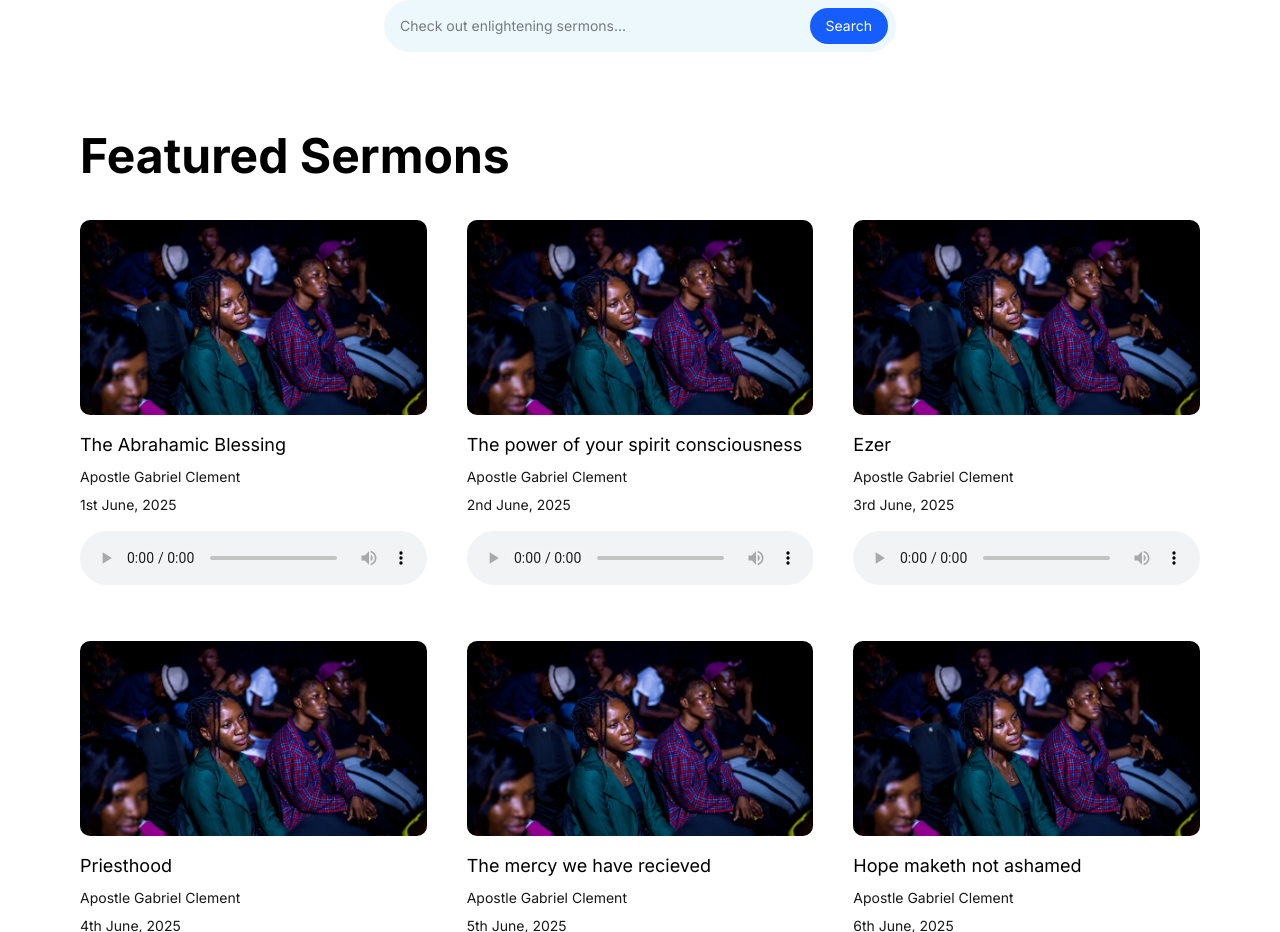
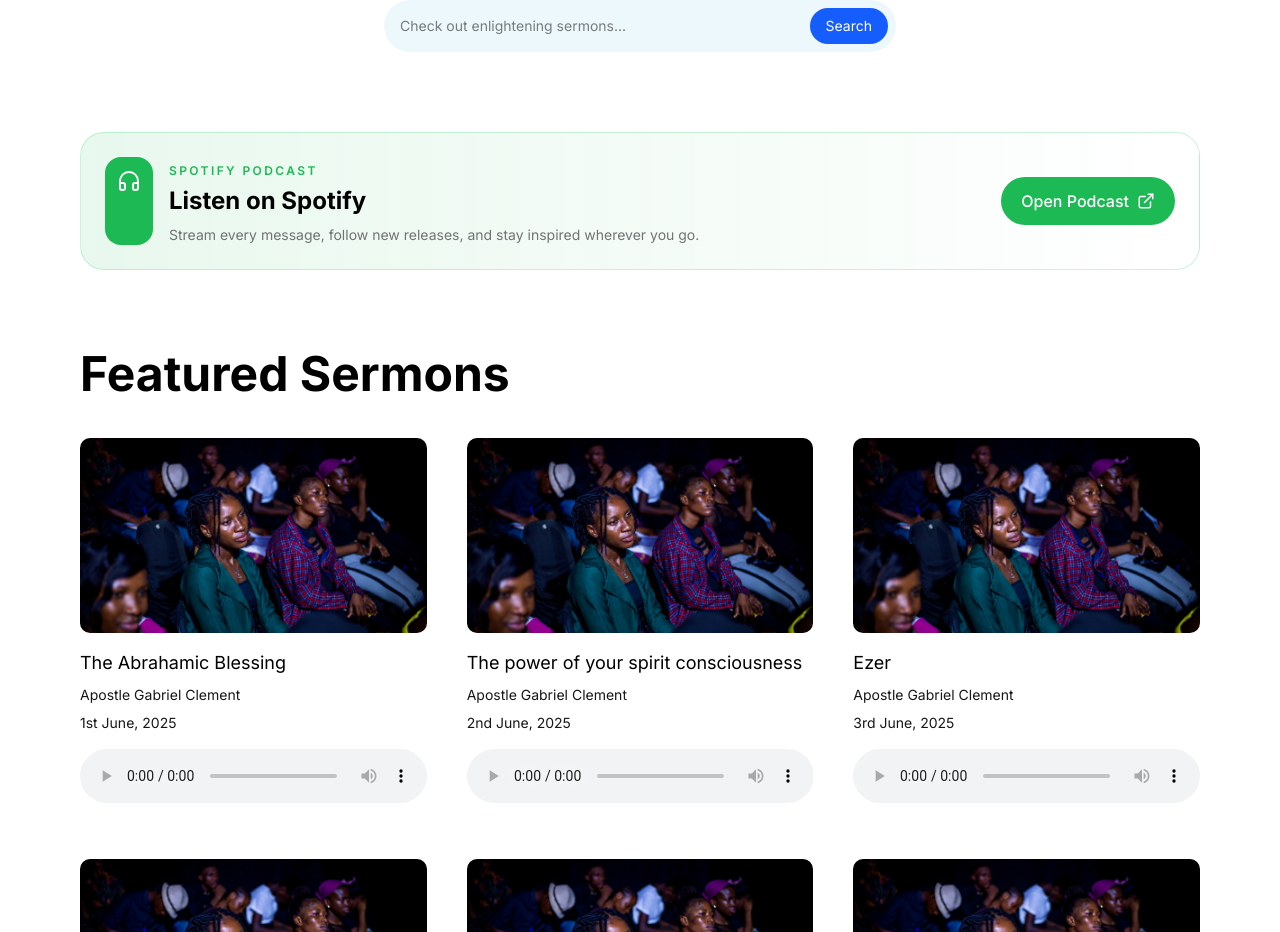
Before and after one commit to OgbonnaBlessed/ovcn-web-app, a Next.js app: page /sermons in a window 1280 px wide. Shown: the part 880-1812 px from the top of the page. Built offline with nearby package versions, Linux system fonts and the light colour scheme.

Commit message:
Update SermonPageClient.tsx

```diff
--- a/src/app/sermons/SermonPageClient.tsx
+++ b/src/app/sermons/SermonPageClient.tsx
@@ -3,6 +3,7 @@
 import Footer from "@/components/shared/Footer";
 import PageHero from "@/components/shared/PageHero";
 import SermonsCardSkeleton from "@/components/ui/skeleton/SermonsCardSkeleton";
+import SpotifyPodcastCard from "@/components/shared/SpotifyPodcastCard";
 import { sermons } from "@/data/sermons";
 import { formatFullDate } from "@/utils/format-date";
 import { AnimatePresence, motion } from "framer-motion";
@@ -148,6 +149,8 @@ const SermonPageClient = () => {
           </div>
         </div>
 
+        <SpotifyPodcastCard />
+
         <div className="flex flex-col gap-5 md:gap-10">
           <h1 className="lg:text-5xl text-3xl font-bold">Featured Sermons</h1>
 
```
